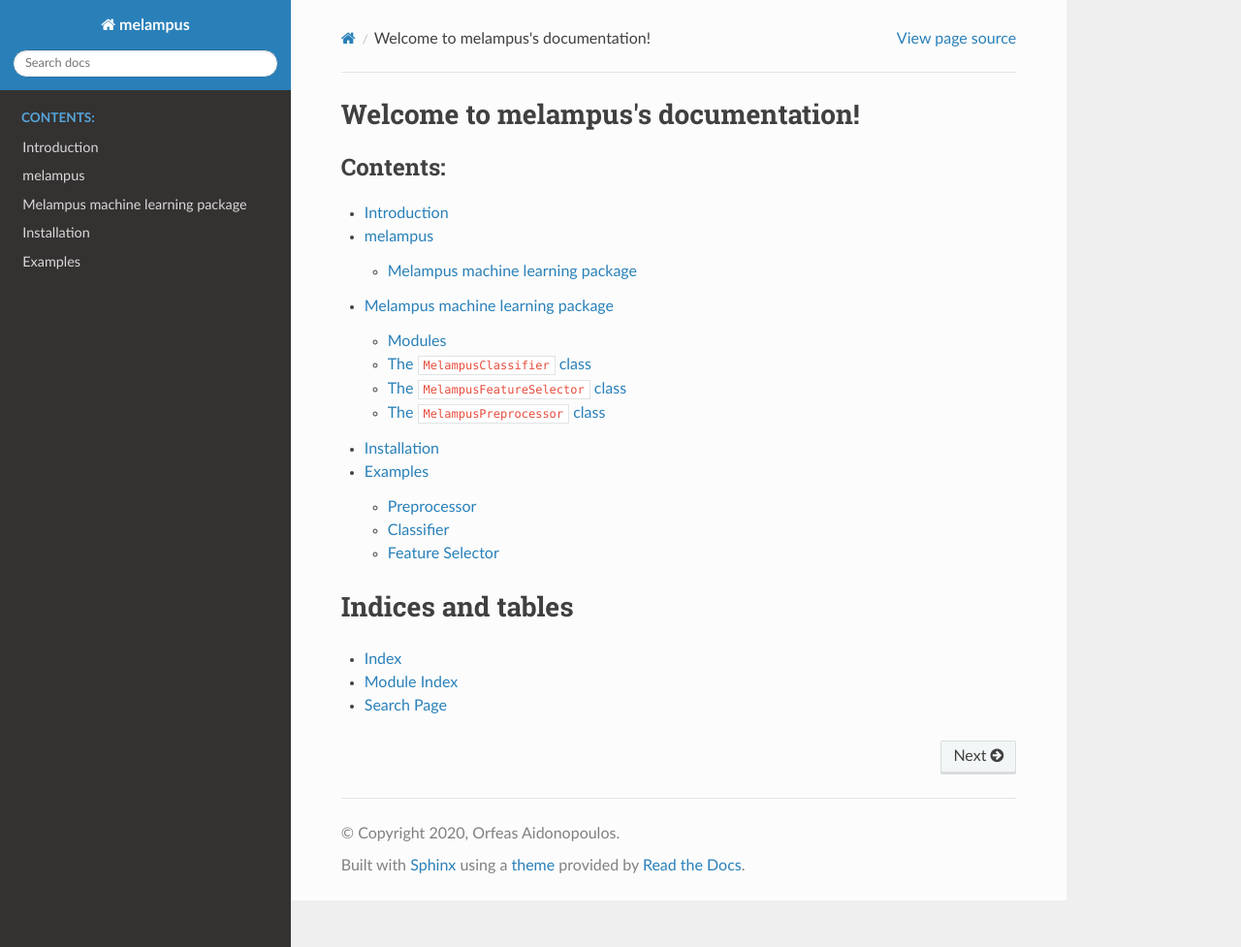
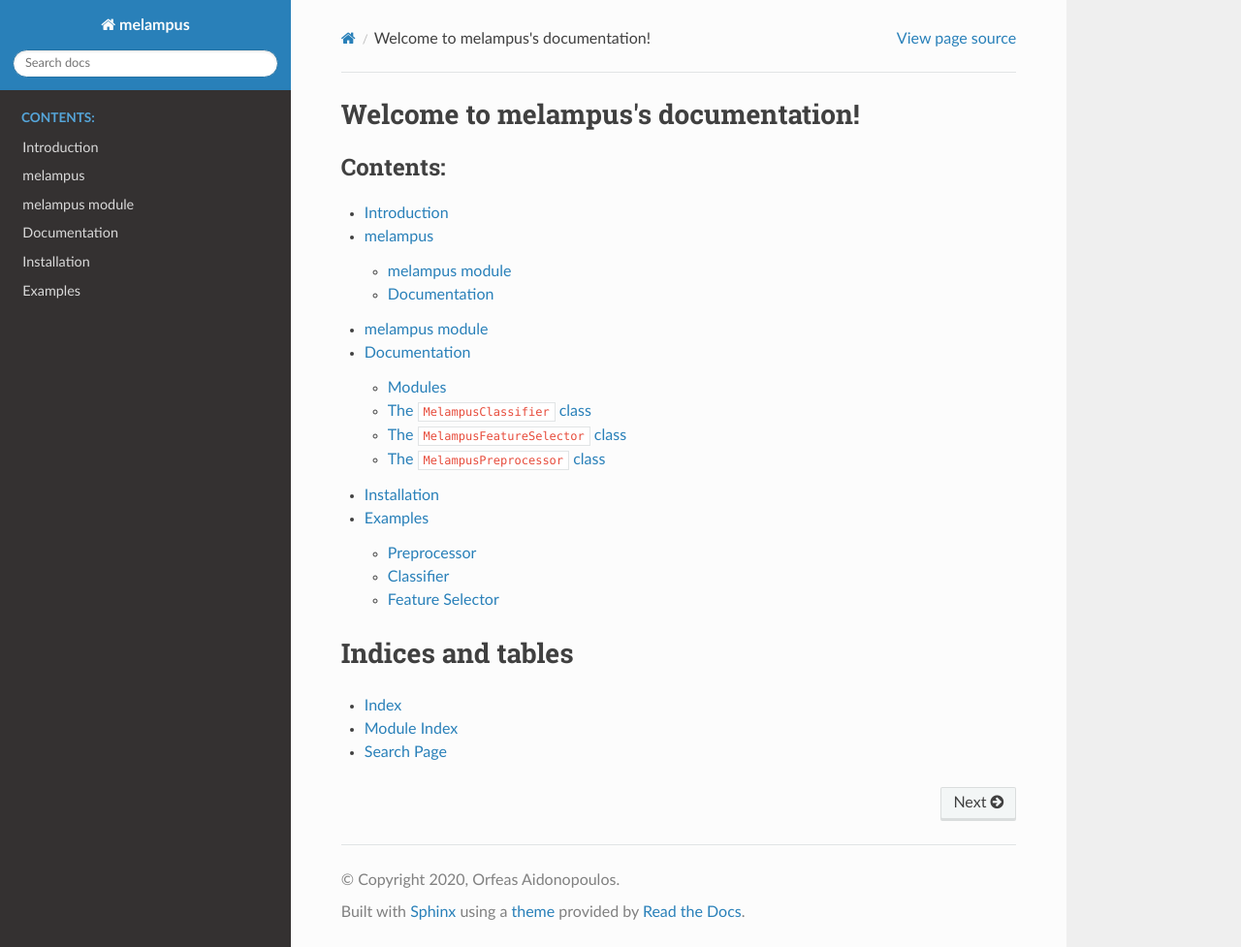
Before and after one commit to medgift/quantimage-melampus, a Sphinx documentation site: the page built from docs/source/index.rst, in a window 1280 px wide and 977 px high. Shown: the whole window at 97% size. Built offline with Sphinx 7.4.7 and the Read the Docs theme 2.0.0, drawn with Linux system fonts in a browser that asks for light colours; pages that are not in the unit, such as notebooks, are missing from menus.

Commit message:
changing

```diff
--- a/docs/source/melampus.rst
+++ b/docs/source/melampus.rst
@@ -1,4 +1,13 @@
-Melampus machine learning package
+melampus module
+===============
+
+.. automodule:: melampus
+   :members:
+   :undoc-members:
+   :show-inheritance:
+
+
+Documentation
 ================
 
 Modules
--- a/requirements.txt
+++ b/requirements.txt
@@ -6,3 +6,4 @@ twine
 mkdocs
 docutils
 sphinx
+sphinx_rtd_theme
```
Also changed, not shown: other parts of docs/source/melampus.rst (+0 -5 lines).
